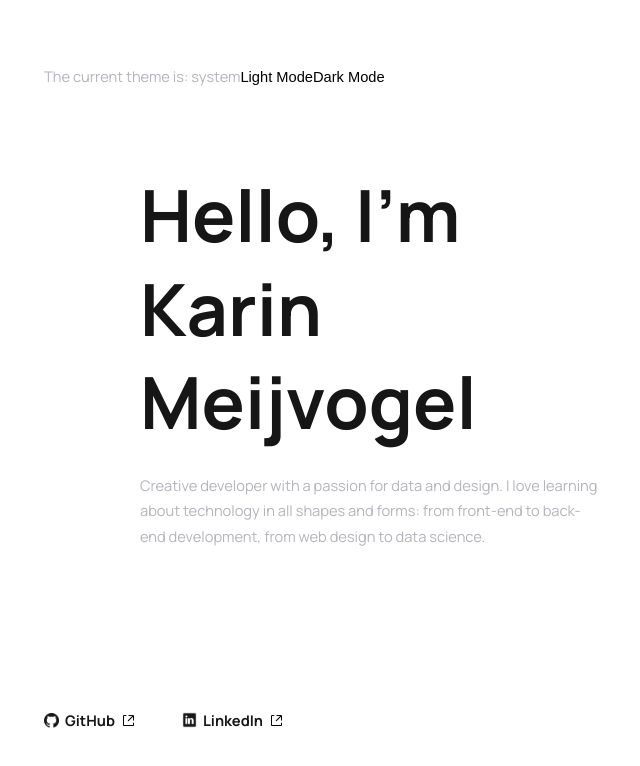
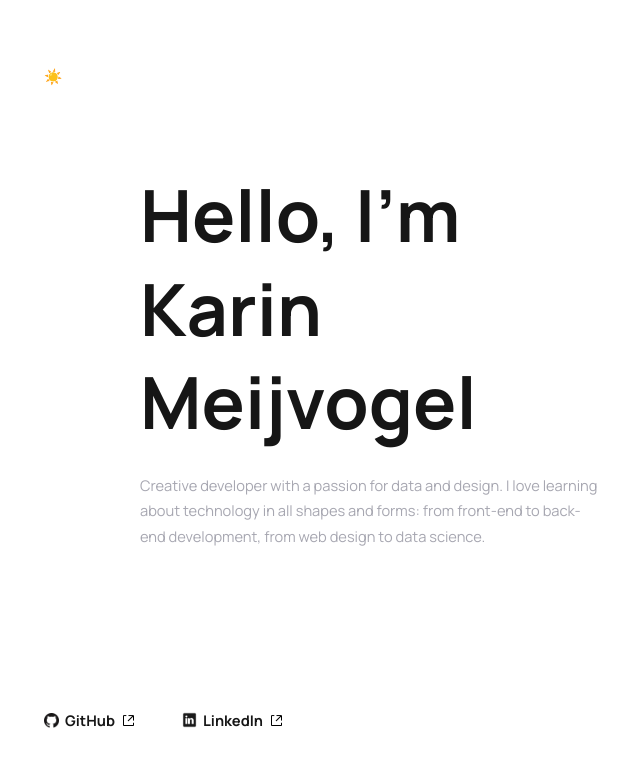
Before and after one commit to imkarin/portfolio, a Next.js app: page / in a window 1280 px wide. Shown: the top 766 px of the page, without its empty margins (36-676 px from the left). Built offline with nearby package versions, Linux system fonts and the light colour scheme.

Commit message:
:sparkles: Dark/light mode toggle button

```diff
--- a/src/components/organisms/ThemeChanger/index.js
+++ b/src/components/organisms/ThemeChanger/index.js
@@ -4,11 +4,15 @@ import styles from './style.module.scss'
 const ThemeChanger = () => {
     const { theme, setTheme } = useTheme()
 
+    const toggleTheme = () => {
+      theme === 'dark' ? setTheme('light') : setTheme('dark')
+    }
+
     return (
-      <div>
-        The current theme is: {theme}
-        <button onClick={() => setTheme('light')}>Light Mode</button>
-        <button onClick={() => setTheme('dark')}>Dark Mode</button>
+      <div className={styles.ThemeChanger}>
+        <button onClick={toggleTheme}>
+          {theme === 'dark' ? '🌙' : '☀️'}
+        </button>
       </div>
     )
   }
--- a/src/components/organisms/ThemeChanger/style.module.scss
+++ b/src/components/organisms/ThemeChanger/style.module.scss
@@ -1,2 +1,11 @@
 .ThemeChanger {
+    > * {
+        transition: 0.2s;
+        }
+
+    > *:hover {
+            transition: 0.2s;
+            opacity: .5;
+            cursor: pointer;
+        }
 }
--- a/src/pages/index.js
+++ b/src/pages/index.js
@@ -18,7 +18,7 @@ export default function Home() {
 
       <Layout>
         <section className="text">
-        <ThemeChanger />
+          <ThemeChanger />
           <LeftSideText title="Hello, I'm /Karin Meijvogel"
                         text="Creative developer with a passion for data and design.
                         I love learning about technology in all shapes and forms:
--- a/src/styles/base/_variables.scss
+++ b/src/styles/base/_variables.scss
@@ -4,10 +4,10 @@ $base-font: Manrope, Helvetica, sans-serif;
 // Theme (Dark/Light)
 :root {
     --background: #FFFFFF;
-    --color-text: #b4b4bb;
+    --color-text: #a7a7b1;
     --color-heading: #161616;
     --color-link: #161616;
-    --color-selection: #7c568b;
+    --color-selection: #7c568bde;
     --color-selection-text: #FFFFFF;
 }
 
@@ -16,7 +16,7 @@ $base-font: Manrope, Helvetica, sans-serif;
     --color-text: #8b8b8f;
     --color-heading: #FDFDFD;
     --color-link: #FDFDFD;
-    --color-selection: #7b5b88;
+    --color-selection: #5730666b;
     --color-selection-text: #0E0E0E;
 }
 
```
